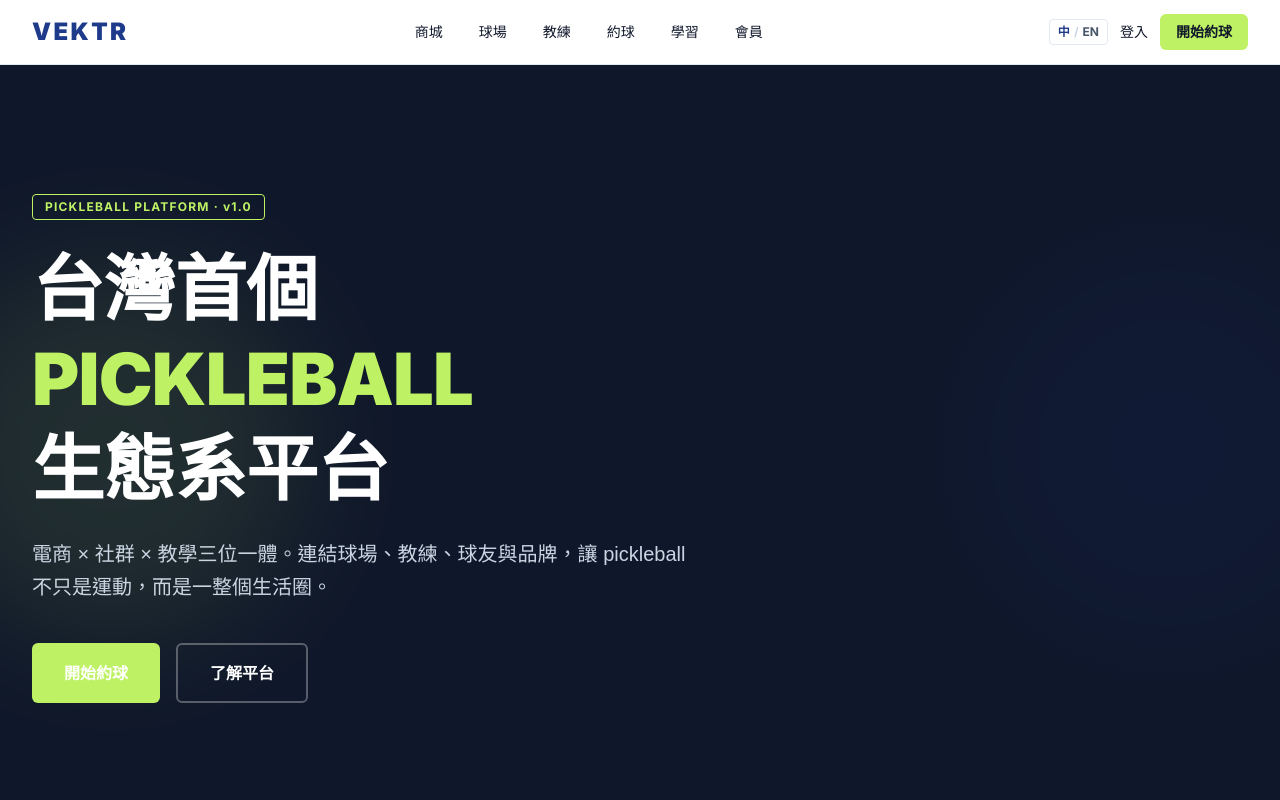
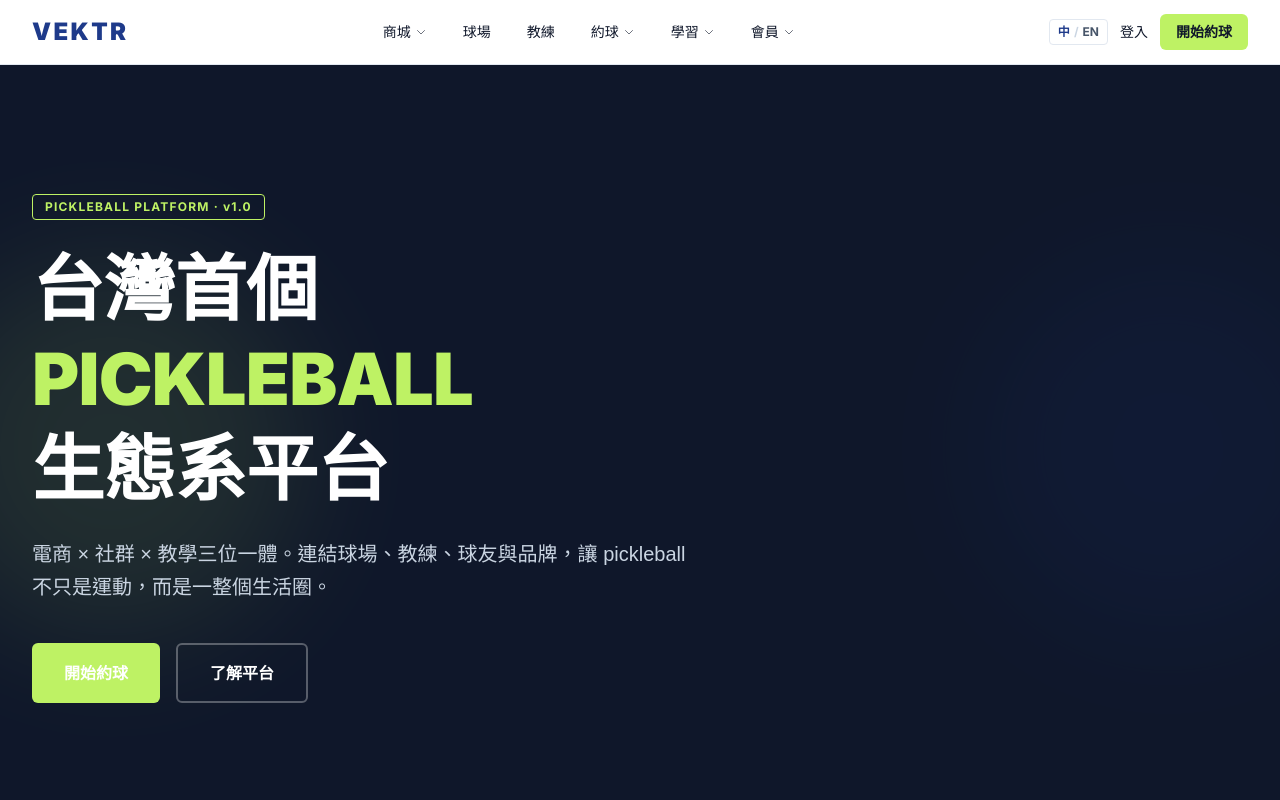
Before and after one commit to jimsshuang-code/vektr-demo, a Next.js app: page / in a window 1280 px wide. Shown: the top 800 px of the page. Built offline with nearby package versions, Linux system fonts and the light colour scheme.

Commit message:
feat: add header dropdown menus and mobile hamburger nav with active state

```diff
--- a/app/components/Header.tsx
+++ b/app/components/Header.tsx
@@ -1,26 +1,96 @@
 "use client";
 
 import Link from "next/link";
+import { usePathname } from "next/navigation";
+import { useState } from "react";
 
-const navItems = [
-  { label: "商城", labelEn: "SHOP", href: "/shop" },
+type SubItem = { label: string; href: string };
+type NavItem = {
+  label: string;
+  labelEn: string;
+  href: string;
+  children?: SubItem[];
+};
+
+const navItems: NavItem[] = [
+  {
+    label: "商城",
+    labelEn: "SHOP",
+    href: "/shop",
+    children: [
+      { label: "球拍", href: "/shop/paddles" },
+      { label: "球類", href: "/shop/balls" },
+      { label: "鞋類", href: "/shop/shoes" },
+      { label: "服飾", href: "/shop/apparel" },
+      { label: "球袋", href: "/shop/bags" },
+      { label: "配件", href: "/shop/accessories" },
+      { label: "試打體驗", href: "/shop/demo" },
+    ],
+  },
   { label: "球場", labelEn: "COURTS", href: "/courts" },
   { label: "教練", labelEn: "COACH", href: "/coaches" },
-  { label: "約球", labelEn: "MATCH", href: "/match" },
-  { label: "學習", labelEn: "LEARN", href: "/learn" },
-  { label: "會員", labelEn: "MEMBER", href: "/member" },
+  {
+    label: "約球",
+    labelEn: "MATCH",
+    href: "/match",
+    children: [
+      { label: "開團約球", href: "/match/create" },
+      { label: "尋找球友", href: "/match/find" },
+      { label: "約球紀錄", href: "/match/history" },
+    ],
+  },
+  {
+    label: "學習",
+    labelEn: "LEARN",
+    href: "/learn",
+    children: [
+      { label: "規則手冊", href: "/learn/rules" },
+      { label: "教學影片", href: "/learn/videos" },
+      { label: "新手指南", href: "/learn/guide" },
+      { label: "賽事活動", href: "/learn/events" },
+    ],
+  },
+  {
+    label: "會員",
+    labelEn: "MEMBER",
+    href: "/member",
+    children: [
+      { label: "訂單紀錄", href: "/member/orders" },
+      { label: "等級認證", href: "/member/level" },
+      { label: "球友名單", href: "/member/friends" },
+      { label: "我的課程", href: "/member/coaching" },
+    ],
+  },
 ];
 
 export default function Header() {
+  const pathname = usePathname();
+  const [mobileOpen, setMobileOpen] = useState(false);
+  const [mobileExpanded, setMobileExpanded] = useState<string | null>(null);
+
   const handleLangSwitch = () => {
     alert("English version coming soon.\n英文版即將推出。");
+  };
+
+  const isActive = (href: string) => {
+    if (href === "/") return pathname === "/";
+    return pathname === href || pathname.startsWith(href + "/");
+  };
+
+  const toggleMobileExpand = (href: string) => {
+    setMobileExpanded(mobileExpanded === href ? null : href);
+  };
+
+  const closeMobile = () => {
+    setMobileOpen(false);
+    setMobileExpanded(null);
   };
 
   return (
     <header className="sticky top-0 z-50 bg-white border-b border-[var(--color-border)]">
       <div className="max-w-7xl mx-auto px-6 lg:px-8 h-16 flex items-center justify-between">
         {/* Logo */}
-        <Link href="/" className="flex items-center gap-2 group">
+        <Link href="/" className="flex items-center gap-2 group" onClick={closeMobile}>
           <span className="text-2xl font-black tracking-widest text-[var(--color-primary)] group-hover:text-[var(--color-primary-dark)] transition-colors">
             VEKTR
           </span>
@@ -28,19 +98,60 @@ export default function Header() {
 
         {/* Desktop Nav */}
         <nav className="hidden md:flex items-center gap-1">
-          {navItems.map((item) => (
+          {navItems.map((item) => {
+            const active = isActive(item.href);
+            const hasDropdown = item.children && item.children.length > 0;
+
+            return (
+              <div key={item.href} className="relative group">
                 <Link
-              key={item.href}
                   href={item.href}
-              className="px-4 py-2 text-sm font-medium text-[var(--color-text-muted)] hover:text-[var(--color-primary)] transition-colors rounded-md hover:bg-[var(--color-bg-muted)]"
+                  className={`px-4 py-2 text-sm font-medium transition-colors rounded-md inline-flex items-center gap-1 ${
+                    active
+                      ? "text-[var(--color-primary)] bg-[var(--color-bg-muted)]"
+                      : "text-[var(--color-text-muted)] hover:text-[var(--color-primary)] hover:bg-[var(--color-bg-muted)]"
+                  }`}
                 >
                   {item.label}
+                  {hasDropdown && (
+                    <svg
+                      className="w-3 h-3 opacity-60 group-hover:opacity-100 transition-opacity"
+                      fill="none"
+                      stroke="currentColor"
+                      viewBox="0 0 24 24"
+                    >
+                      <path strokeLinecap="round" strokeLinejoin="round" strokeWidth={2} d="M19 9l-7 7-7-7" />
+                    </svg>
+                  )}
+                </Link>
+
+                {/* Dropdown */}
+                {hasDropdown && (
+                  <div className="absolute left-0 top-full pt-2 opacity-0 invisible group-hover:opacity-100 group-hover:visible transition-all duration-150">
+                    <div className="bg-white border border-[var(--color-border)] rounded-lg shadow-lg py-2 min-w-[180px]">
+                      {item.children!.map((sub) => (
+                        <Link
+                          key={sub.href}
+                          href={sub.href}
+                          className={`block px-4 py-2 text-sm transition-colors ${
+                            pathname === sub.href
+                              ? "text-[var(--color-primary)] bg-[var(--color-bg-muted)] font-semibold"
+                              : "text-[var(--color-text-muted)] hover:text-[var(--color-primary)] hover:bg-[var(--color-bg-muted)]"
+                          }`}
+                        >
+                          {sub.label}
                         </Link>
                       ))}
+                    </div>
+                  </div>
+                )}
+              </div>
+            );
+          })}
         </nav>
 
-        {/* Right side: Lang + Login + CTA */}
-        <div className="flex items-center gap-3">
+        {/* Right side: Lang + Login + CTA + Mobile Toggle */}
+        <div className="flex items-center gap-2 md:gap-3">
           {/* Language Switcher */}
           <button
             onClick={handleLangSwitch}
@@ -60,12 +171,124 @@ export default function Header() {
           </Link>
           <Link
             href="/match/find"
-            className="inline-flex items-center px-4 py-2 text-sm font-bold text-[var(--color-text)] bg-[var(--color-accent)] hover:bg-[var(--color-accent-dark)] rounded-md transition-colors"
+            className="hidden sm:inline-flex items-center px-4 py-2 text-sm font-bold text-[var(--color-text)] bg-[var(--color-accent)] hover:bg-[var(--color-accent-dark)] rounded-md transition-colors"
+          >
+            開始約球
+          </Link>
+
+          {/* Mobile Hamburger */}
+          <button
+            onClick={() => setMobileOpen(!mobileOpen)}
+            className="md:hidden inline-flex items-center justify-center w-10 h-10 rounded-md text-[var(--color-text-muted)] hover:text-[var(--color-primary)] hover:bg-[var(--color-bg-muted)] transition-colors"
+            aria-label="Toggle menu"
+            aria-expanded={mobileOpen}
+          >
+            {mobileOpen ? (
+              <svg className="w-6 h-6" fill="none" stroke="currentColor" viewBox="0 0 24 24">
+                <path strokeLinecap="round" strokeLinejoin="round" strokeWidth={2} d="M6 18L18 6M6 6l12 12" />
+              </svg>
+            ) : (
+              <svg className="w-6 h-6" fill="none" stroke="currentColor" viewBox="0 0 24 24">
+                <path strokeLinecap="round" strokeLinejoin="round" strokeWidth={2} d="M4 6h16M4 12h16M4 18h16" />
+              </svg>
+            )}
+          </button>
+        </div>
+      </div>
+
+      {/* Mobile Menu */}
+      {mobileOpen && (
+        <div className="md:hidden border-t border-[var(--color-border)] bg-white">
+          <nav className="max-w-7xl mx-auto px-6 py-4 flex flex-col gap-1">
+            {navItems.map((item) => {
+              const active = isActive(item.href);
+              const hasDropdown = item.children && item.children.length > 0;
+              const expanded = mobileExpanded === item.href;
+
+              return (
+                <div key={item.href} className="border-b border-[var(--color-border)] last:border-b-0">
+                  <div className="flex items-center">
+                    <Link
+                      href={item.href}
+                      onClick={closeMobile}
+                      className={`flex-1 py-3 text-base font-medium transition-colors ${
+                        active
+                          ? "text-[var(--color-primary)]"
+                          : "text-[var(--color-text)] hover:text-[var(--color-primary)]"
+                      }`}
+                    >
+                      {item.label}
+                    </Link>
+                    {hasDropdown && (
+                      <button
+                        onClick={() => toggleMobileExpand(item.href)}
+                        className="px-3 py-3 text-[var(--color-text-muted)]"
+                        aria-label={`Expand ${item.label}`}
+                      >
+                        <svg
+                          className={`w-4 h-4 transition-transform ${expanded ? "rotate-180" : ""}`}
+                          fill="none"
+                          stroke="currentColor"
+                          viewBox="0 0 24 24"
+                        >
+                          <path strokeLinecap="round" strokeLinejoin="round" strokeWidth={2} d="M19 9l-7 7-7-7" />
+                        </svg>
+                      </button>
+                    )}
+                  </div>
+                  {hasDropdown && expanded && (
+                    <div className="pb-2 pl-4 flex flex-col gap-1">
+                      {item.children!.map((sub) => (
+                        <Link
+                          key={sub.href}
+                          href={sub.href}
+                          onClick={closeMobile}
+                          className={`py-2 text-sm transition-colors ${
+                            pathname === sub.href
+                              ? "text-[var(--color-primary)] font-semibold"
+                              : "text-[var(--color-text-muted)] hover:text-[var(--color-primary)]"
+                          }`}
+                        >
+                          {sub.label}
+                        </Link>
+                      ))}
+                    </div>
+                  )}
+                </div>
+              );
+            })}
+
+            {/* Mobile-only CTAs */}
+            <div className="mt-4 pt-4 border-t border-[var(--color-border)] flex flex-col gap-3">
+              <button
+                onClick={() => {
+                  handleLangSwitch();
+                  closeMobile();
+                }}
+                className="self-start inline-flex items-center gap-1 px-2 py-1 text-xs font-bold text-[var(--color-text-muted)] border border-[var(--color-border)] rounded"
+              >
+                <span className="text-[var(--color-primary)]">中</span>
+                <span className="text-slate-300">/</span>
+                <span>EN</span>
+              </button>
+              <Link
+                href="/member"
+                onClick={closeMobile}
+                className="text-sm font-medium text-[var(--color-text-muted)]"
+              >
+                登入
+              </Link>
+              <Link
+                href="/match/find"
+                onClick={closeMobile}
+                className="inline-flex items-center justify-center px-4 py-3 text-sm font-bold text-[var(--color-text)] bg-[var(--color-accent)] hover:bg-[var(--color-accent-dark)] rounded-md transition-colors"
               >
                 開始約球
               </Link>
             </div>
+          </nav>
         </div>
+      )}
     </header>
   );
 }
```
Lines whose indentation alone changed are shown as unchanged.
